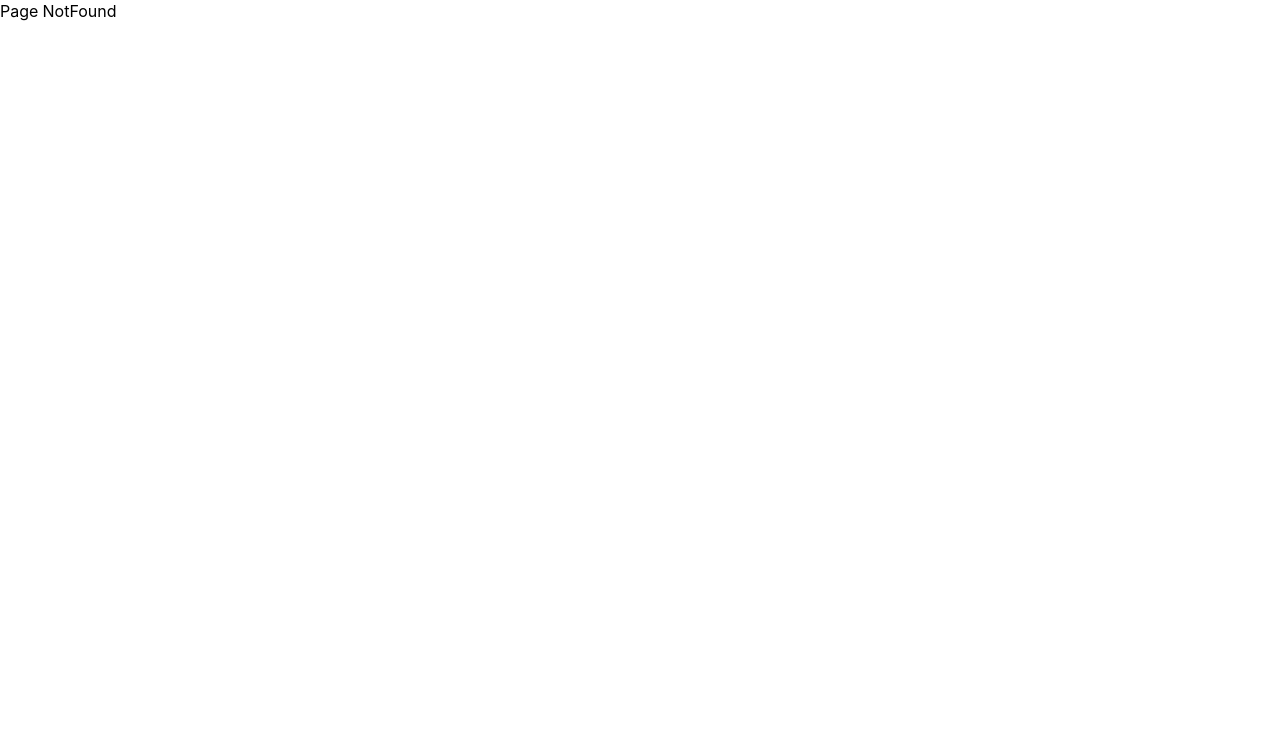
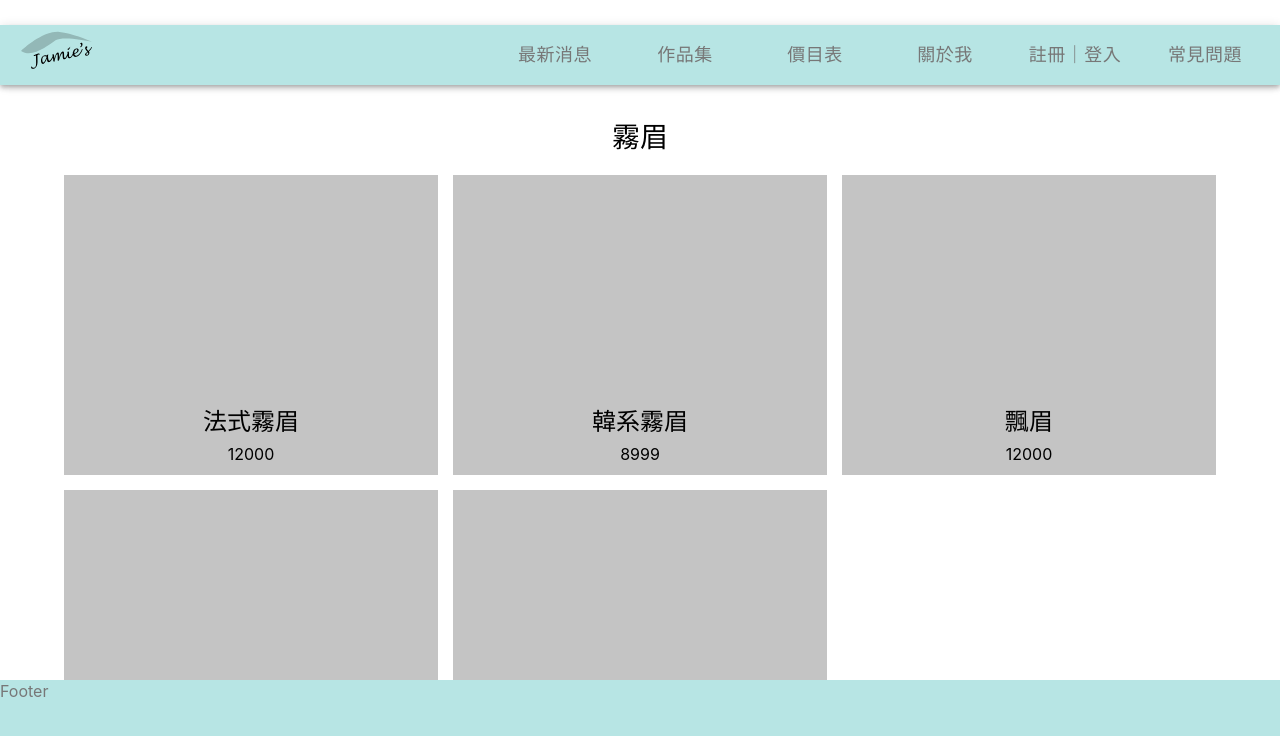
Before and after one commit to fubini108014/react-fog-eyebrow, a React (Create React App) app: page /portfolio/1 in a window 1280 px wide. Shown: the top 736 px of the page. Built offline with nearby package versions, Linux system fonts and the light colour scheme.

Commit message:
portfolio page add url params

```diff
--- a/src/Components/Layout/Header.js
+++ b/src/Components/Layout/Header.js
@@ -1,4 +1,4 @@
-import React from "react";
+import React, { useState } from "react";
 import { styled } from "@mui/material/styles";
 import { useNavigate } from "react-router-dom";
 import AppBar from "@mui/material/AppBar";
@@ -8,19 +8,19 @@ import IconButton from "@mui/material/IconButton";
 import Typography from "@mui/material/Typography";
 import Menu from "@mui/material/Menu";
 import MenuIcon from "@mui/icons-material/Menu";
-import Container from "@mui/material/Container";
 import Button from "@mui/material/Button";
 import MenuItem from "@mui/material/MenuItem";
-import { routerConfig } from "../../Constants/routerSettings";
+import { routerConfig, portfolioMenu } from "../../Constants/routerSettings";
 import Logo from "../../Asset/Icon/logo.svg";
 
-const HeaderAppBar = styled(AppBar)({
+const HeaderAppBar = styled(AppBar)(({ theme }) => ({
     marginTop: "25px",
     height: "60px",
-    background: "#B7E5E4",
-    color: "#777777",
+    background: theme.custom.primary.color,
+    color: theme.custom.secondary.color,
     gridArea: "header",
     position: "static",
+    padding: "0 10px",
     "& .headerToolbar": {
         minHeight: "60px",
     },
@@ -28,20 +28,42 @@ const HeaderAppBar = styled(AppBar)({
         margin: "1px 5px",
         height: 58,
         width: 120,
-        color: "#777777",
+        color: theme.custom.secondary.color,
         fontSize: "18px",
         fontWeight: 400,
         borderRadius: "unset",
         "&:hover": {
             backgroundColor: "#fff",
-            color: "#B7E5E4",
+            color: theme.custom.primary.color,
         },
     },
-});
+}));
+
+const PortfolioMenu = styled(Menu)(({ theme }) => ({
+    "& .menuPaper": {
+        borderRadius: "unset",
+    },
+    "& .menuList": {
+        background: theme.custom.primary.color,
+        color: theme.custom.secondary.color,
+        paddingTop: 0,
+        paddingBottom: 0,
+
+        "& .menuItem": {
+            height: 50,
+            border: `1px solid ${theme.custom.primary.color}`,
+            "&:hover": {
+                backgroundColor: "#fff",
+                color: theme.custom.primary.color,
+            },
+        },
+    },
+}));
 
 function Header() {
     let navigate = useNavigate();
-    const [anchorElNav, setAnchorElNav] = React.useState(null);
+    const [anchorElNav, setAnchorElNav] = useState(null);
+    const [anchorElPortfolio, setAnchorElPortfolio] = useState(null);
 
     const handleOpenNavMenu = (event) => {
         setAnchorElNav(event.currentTarget);
@@ -51,14 +73,18 @@ function Header() {
         setAnchorElNav(null);
     };
 
+    const handleGoPage = (e, path) => {
+        if (path.includes("portfolio")) {
+            setAnchorElPortfolio(e.currentTarget);
+        } else {
+            navigate(path);
+        }
+    };
+    const handleClosePortfolioMenu = () => {
+        setAnchorElPortfolio(null);
+    };
     return (
         <HeaderAppBar>
-            {/* <nav>
-                <Link to="/">Home</Link>
-                <Link to="/about">About</Link>
-                <Link to="/news">news</Link>
-            </nav> */}
-            <Container maxWidth="xl">
             <Toolbar disableGutters className="headerToolbar">
                 <Typography
                     variant="h6"
@@ -115,7 +141,10 @@ function Header() {
                         {routerConfig.map((page) => (
                             <MenuItem
                                 key={page.path}
-                                    onClick={handleCloseNavMenu}
+                                onClick={() => {
+                                    navigate(page.path);
+                                    handleCloseNavMenu();
+                                }}
                             >
                                 <Typography textAlign="center">
                                     {page.name}
@@ -151,7 +180,7 @@ function Header() {
                     {routerConfig.map((page) => (
                         <Button
                             key={page.path}
-                                onClick={() => navigate(page.path)}
+                            onClick={(e) => handleGoPage(e, page.path)}
                             className="menuButton"
                             sx={{
                                 my: 2,
@@ -162,8 +191,36 @@ function Header() {
                         </Button>
                     ))}
                 </Box>
+                <PortfolioMenu
+                    sx={{ mt: "45px" }}
+                    id="menu-appbar"
+                    anchorEl={anchorElPortfolio}
+                    anchorOrigin={{
+                        vertical: "top",
+                        horizontal: "right",
+                    }}
+                    keepMounted
+                    transformOrigin={{
+                        vertical: "top",
+                        horizontal: "right",
+                    }}
+                    open={Boolean(anchorElPortfolio)}
+                    onClose={handleClosePortfolioMenu}
+                    classes={{ list: "menuList", paper: "menuPaper" }}
+                >
+                    {portfolioMenu.map((type) => (
+                        <MenuItem
+                            key={`porKey_${type.value}`}
+                            onClick={() => navigate(type.path)}
+                            className={"menuItem"}
+                        >
+                            <Typography textAlign="center">
+                                {type.text}
+                            </Typography>
+                        </MenuItem>
+                    ))}
+                </PortfolioMenu>
             </Toolbar>
-            </Container>
         </HeaderAppBar>
     );
 }
--- a/src/Components/Page/Portfolio.js
+++ b/src/Components/Page/Portfolio.js
@@ -1,7 +1,87 @@
-import React from "react";
+import React, { useMemo } from "react";
+import { useParams } from "react-router-dom";
+import { portfolioMenu } from "../../Constants/routerSettings";
+import { styled } from "@mui/material/styles";
+import Container from "@mui/material/Container";
+import CustomPointer from "../../Asset/Icon/arcticons_smartautoclicker.svg";
+
+const Title = styled("div")({
+    fontSize: "28px",
+    textAlign: "center",
+    margin: 20,
+});
+const PortfolioCardContainer = styled("div")(({ theme }) => ({
+    display: "grid",
+    gridAutoFlow: "row",
+    gridTemplateColumns: "repeat(3, 1fr)",
+    gridAutoRows: "300px",
+    gap: "15px",
+    [theme.breakpoints.down("md")]: {
+        gridTemplateColumns: "repeat(2, 1fr)",
+    },
+    [theme.breakpoints.down("sm")]: {
+        gridTemplateColumns: "repeat(1, 1fr)",
+    },
+}));
+
+const PortfolioCard = styled("div")({
+    width: "100%",
+    height: "100%",
+    background: "#C4C4C4",
+    display: "flex",
+    alignItems: "center",
+    justifyContent: "flex-end",
+    flexDirection: "column",
+    cursor: `url(${CustomPointer}), auto`,
+    "& .cardTitle": {
+        fontSize: "24px",
+        margin: 6,
+    },
+    "& .cardDesc": { marginBottom: 10 },
+});
+
+const fakeData = {
+    1: [
+        { title: "法式霧眉", desc: "12000" },
+        { title: "韓系霧眉", desc: "8999" },
+        { title: "飄眉", desc: "12000" },
+        { title: "霧加飄眉", desc: "6999" },
+        { title: "補色", desc: "三個月內免費補唇一次" },
+    ],
+    2: [
+        { title: "女神自然裸唇", desc: "8999" },
+        { title: "歐美嘟嘟唇", desc: "6999" },
+        { title: "水晶唇", desc: "5999" },
+        { title: "補唇色", desc: "三個月內免費補唇一次" },
+    ],
+    3: [
+        { title: "內眼線", desc: "8999" },
+        { title: "外眼線", desc: "6999" },
+        { title: "補色", desc: "三個月內免費補唇一次" },
+    ],
+};
 
 function Portfolio() {
-    return <div>作品集</div>;
+    let { type = 1 } = useParams();
+
+    const portfolioType = useMemo(
+        () => portfolioMenu.find((item) => String(item.value) === String(type)),
+        [type]
+    );
+
+    return (
+        <Container>
+            <Title>{portfolioType.text}</Title>
+            <PortfolioCardContainer>
+                {fakeData[type].map((item) => (
+                    <PortfolioCard>
+                        <div className="cardTitle">{item.title}</div>
+                        <div className="cardDesc">{item.desc}</div>
+                    </PortfolioCard>
+                ))}
+            </PortfolioCardContainer>
+        </Container>
+    );
 }
 
 export default Portfolio;
--- a/src/Constants/customTheme.js
+++ b/src/Constants/customTheme.js
@@ -1,7 +1,13 @@
 import { createTheme } from "@mui/material/styles";
 
 export const customTheme = createTheme({
-    status: {
-        /*全域Theme設定*/
+    /*全域自定義Theme設定*/
+    custom: {
+        primary: {
+            color: "#B7E5E4",
+        },
+        secondary: {
+            color: "#777777",
+        },
     },
 });
--- a/src/Constants/routerSettings.js
+++ b/src/Constants/routerSettings.js
@@ -7,9 +7,15 @@ import Question from "../Components/Page/Question";
 
 export const routerConfig = [
     { path: "news", element: <News />, name: "最新消息" },
-    { path: "portfolio", element: <Portfolio />, name: "作品集" },
+    { path: "portfolio/:type", element: <Portfolio />, name: "作品集" },
     { path: "price", element: <Price />, name: "價目表" },
     { path: "about", element: <About />, name: "關於我" },
     { path: "login", element: <Login />, name: "註冊｜登入" },
     { path: "question", element: <Question />, name: "常見問題" },
 ];
+
+export const portfolioMenu = [
+    { text: "霧眉", value: 1, path: "portfolio/1" },
+    { text: "女神裸唇", value: 2, path: "portfolio/2" },
+    { text: "紋眼線", value: 3, path: "portfolio/3" },
+];
```
Also changed, not shown: src/Asset/Icon/arcticons_smartautoclicker.svg (added). Lines whose indentation alone changed are shown as unchanged.
